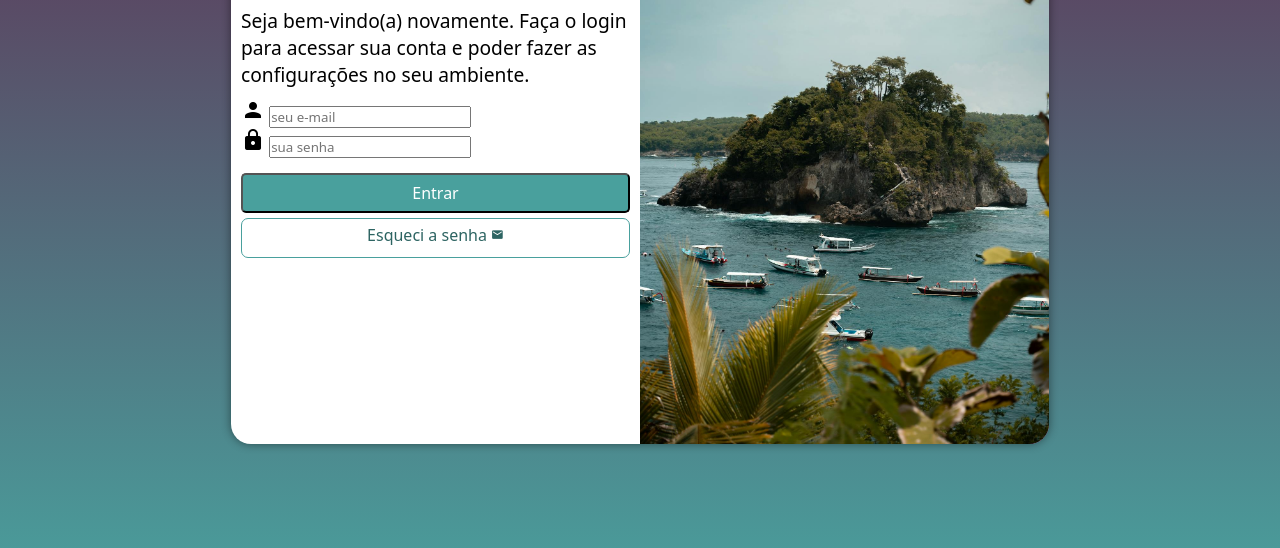
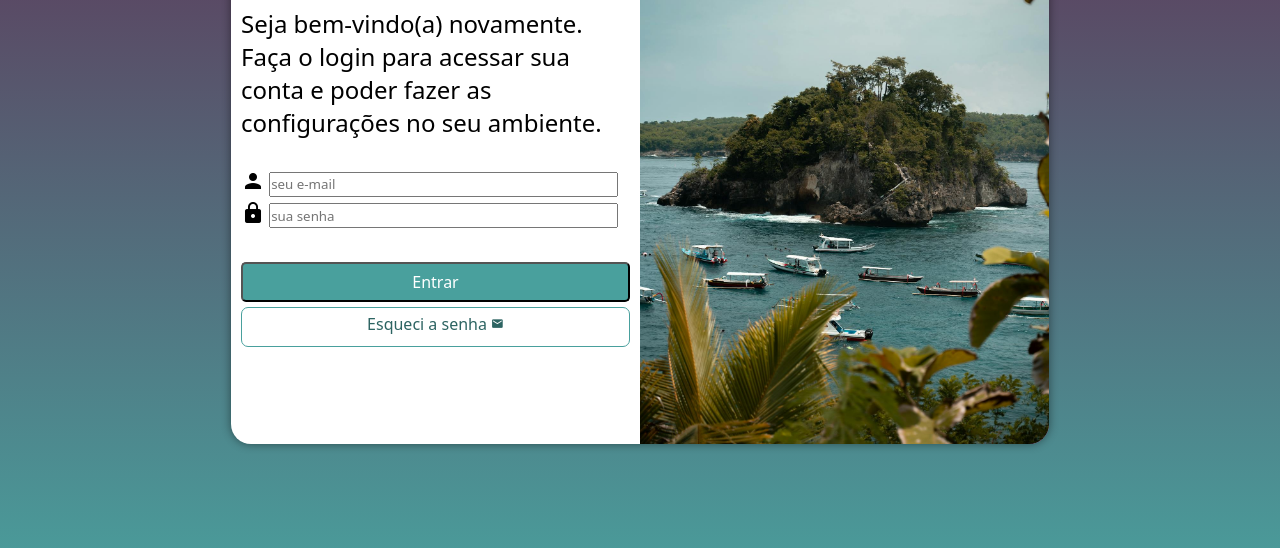
Before and after one commit to MattiaPoletto-dev/projeto-login, a plain HTML site: page index.html in a window 1280 px wide. Shown: the part 206-754 px from the top of the page. Drawn offline with Linux system fonts and the light colour scheme.

Commit message:
finalização do projeto

```diff
--- a/estilos/media-queries.css
+++ b/estilos/media-queries.css
@@ -16,6 +16,7 @@ Telas grandes / tvs: acima de 1440px
 
     section#login {
         width: 80vw;
+        height: 350px;
     }
 
     section#login > div#imagem {
@@ -27,6 +28,14 @@ Telas grandes / tvs: acima de 1440px
     section#login > div#formulario {
         float: right;
         width: 70%;
+    }
+
+    div#formulario > p {
+        font-size: 1.2em;
+    }
+
+    .campo > input {
+        height: 25px;
     }
 }
 
@@ -56,6 +65,15 @@ Telas grandes / tvs: acima de 1440px
     }
 
     div#formulario > p {
-        font-size: 1.2em;
+        margin-bottom: 30px;
+        font-size: 1.5em;
+    }
+
+    div#formulario > form > input[type=submit] {
+        margin-top: 30px;
+    }
+
+    .campo > input {
+        height: 25px;
     }
 }
--- a/estilos/style.css
+++ b/estilos/style.css
@@ -68,6 +68,11 @@ form label {
     display: none;
 }
 
+div.campo > input {
+    width: calc(100% - 40px);
+    transform: translateY(-4px); /* Sempre como última linha */
+}
+
 form > input[type=submit] {
     display: block;
     font-size: 1em;
```
